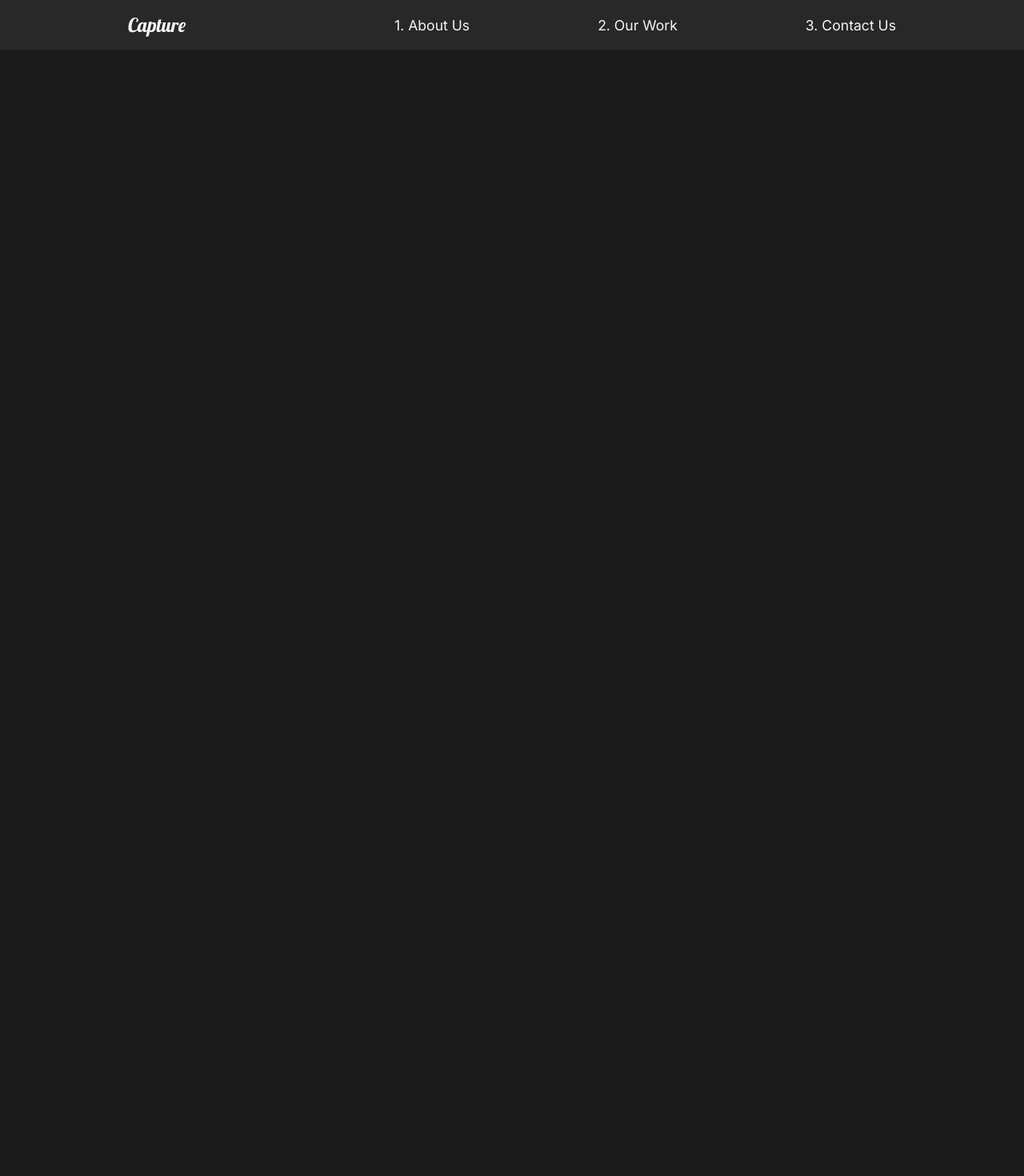
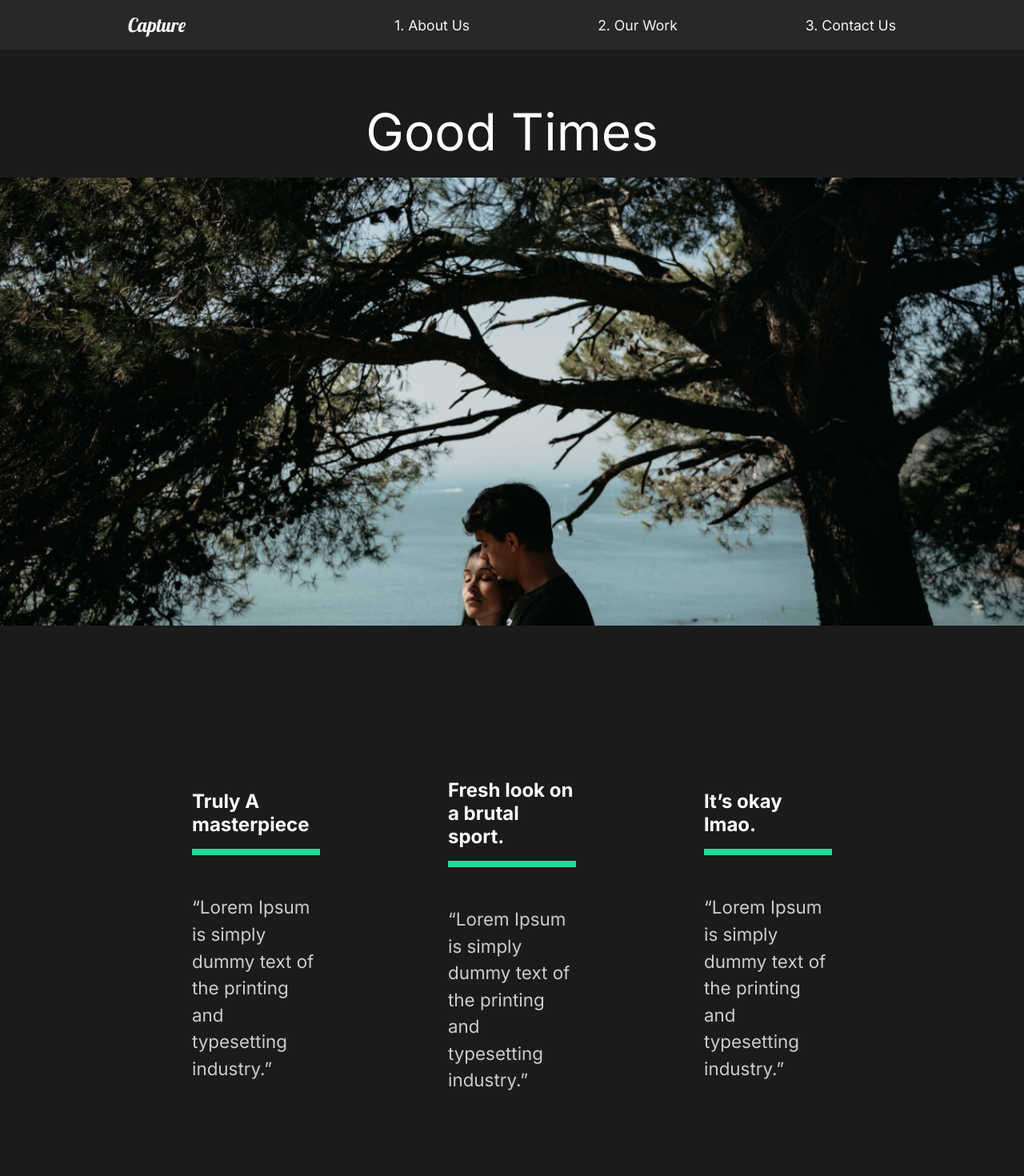
Before and after one commit to Sahibjot01/Capture, a React (Create React App) app: page /work/good-times in a window 1280 px wide. Shown: the top 1470 px of the page at 80% size. Before the commit the page ends 800 px from the top, so only its background shows below. Built offline with nearby package versions, Linux system fonts and the light colour scheme.

Commit message:
11. Added MovieState(data file),worked on WorkDetail component

```diff
--- a/src/App.js
+++ b/src/App.js
@@ -9,6 +9,7 @@
 
 //router
 import { Route, Routes } from "react-router-dom";
+import WorkDetail from "./pages/WorkDetail";
 function App() {
   return (
     <div className="App">
@@ -17,6 +18,7 @@
       <Routes>
         <Route path="/" element={<AboutUs />} />
         <Route path="/work" element={<OurWork />} />
+        <Route path="/work/:id" element={<WorkDetail />} />
         <Route path="/contact" element={<ContactUs />} />
       </Routes>
     </div>
--- /dev/null
+++ b/src/movieState.js
@@ -0,0 +1,81 @@
+//Import Images
+import athlete from "./img/athlete-small.png";
+import goodtimes from "./img/goodtimes-small.png";
+import theracer from "./img/theracer-small.png";
+import athlete2 from "./img/athlete2.png";
+import goodtimes2 from "./img/good-times2.jpg";
+import theracer2 from "./img/the-racer2.jpg";
+
+export const MovieState = () => {
+  return [
+    {
+      title: "The Athlete",
+      mainImg: athlete,
+      secondaryImg: athlete2,
+      url: "/work/the-athlete",
+      awards: [
+        {
+          title: "Truly A masterpiece",
+          description:
+            "“Lorem Ipsum is simply dummy text of the printing and typesetting industry.”",
+        },
+        {
+          title: "Fresh look on a brutal sport.",
+          description:
+            "“Lorem Ipsum is simply dummy text of the printing and typesetting industry.”",
+        },
+        {
+          title: "It’s okay lmao.",
+          description:
+            "“Lorem Ipsum is simply dummy text of the printing and typesetting industry.”",
+        },
+      ],
+    },
+    {
+      title: "Good Times",
+      mainImg: goodtimes,
+      url: "/work/good-times",
+      secondaryImg: goodtimes2,
+      awards: [
+        {
+          title: "Truly A masterpiece",
+          description:
+            "“Lorem Ipsum is simply dummy text of the printing and typesetting industry.”",
+        },
+        {
+          title: "Fresh look on a brutal sport.",
+          description:
+            "“Lorem Ipsum is simply dummy text of the printing and typesetting industry.”",
+        },
+        {
+          title: "It’s okay lmao.",
+          description:
+            "“Lorem Ipsum is simply dummy text of the printing and typesetting industry.”",
+        },
+      ],
+    },
+    {
+      title: "The Racer",
+      mainImg: theracer,
+      url: "/work/the-racer",
+      secondaryImg: theracer2,
+      awards: [
+        {
+          title: "Truly A masterpiece",
+          description:
+            "“Lorem Ipsum is simply dummy text of the printing and typesetting industry.”",
+        },
+        {
+          title: "Fresh look on a brutal sport.",
+          description:
+            "“Lorem Ipsum is simply dummy text of the printing and typesetting industry.”",
+        },
+        {
+          title: "It’s okay lmao.",
+          description:
+            "“Lorem Ipsum is simply dummy text of the printing and typesetting industry.”",
+        },
+      ],
+    },
+  ];
+};
--- a/src/pages/OurWork.js
+++ b/src/pages/OurWork.js
@@ -12,21 +12,21 @@
       <StyledMovieDiv>
         <h2>The Athlete</h2>
         <div className="line"></div>
-        <Link>
+        <Link to="/work/the-athlete">
           <img src={athlete} alt="athlete" />
         </Link>
       </StyledMovieDiv>
       <StyledMovieDiv>
         <h2>Racer</h2>
         <div className="line"></div>
-        <Link>
+        <Link to="/work/the-racer">
           <img src={theracer} alt="racer" />
         </Link>
       </StyledMovieDiv>
       <StyledMovieDiv>
         <h2>Good times</h2>
         <div className="line"></div>
-        <Link>
+        <Link to="/work/good-times">
           <img src={goodtimes} alt="goodtimes" />
         </Link>
       </StyledMovieDiv>
--- /dev/null
+++ b/src/pages/WorkDetail.js
@@ -0,0 +1,102 @@
+import React, { useState, useEffect } from "react";
+import styled from "styled-components";
+import { useLocation } from "react-router-dom";
+//data
+import { MovieState } from "../movieState";
+
+const WorkDetail = () => {
+  const location = useLocation();
+  const url = location.pathname;
+  const [movies, setMovies] = useState(MovieState);
+  const [movie, setMovie] = useState(null);
+
+  useEffect(() => {
+    const movieIdx = movies.findIndex((StateMovie) => StateMovie.url === url);
+    setMovie(movies[movieIdx]);
+  }, [movies, url]);
+  return (
+    <>
+      {movie && (
+        <StyledDetailDiv>
+          <StyledHeadlineDiv>
+            <h2>{movie.title}</h2>
+            <img src={movie.mainImg} alt="movie" />
+          </StyledHeadlineDiv>
+          <StyledAwardsDiv>
+            {movie.awards.map((award) => (
+              <Award
+                title={award.title}
+                description={award.description}
+                key={award.title}
+              />
+            ))}
+          </StyledAwardsDiv>
+          <StyledImageDiv>
+            <img src={movie.secondaryImg} alt="movie" />
+          </StyledImageDiv>
+        </StyledDetailDiv>
+      )}
+    </>
+  );
+};
+//styling
+const StyledDetailDiv = styled.div`
+  color: white;
+`;
+const StyledHeadlineDiv = styled.div`
+  min-height: 90vh;
+  padding-top: 20vh;
+  position: relative;
+  h2 {
+    position: absolute;
+    top: 10%;
+    left: 50%;
+    transform: translate(-50%, -10%);
+  }
+  img {
+    width: 100%;
+    height: 70vh;
+    object-fit: cover;
+  }
+`;
+const StyledAwardsDiv = styled.div`
+  min-height: 80vh;
+  display: flex;
+  margin: 5rem 10rem;
+  align-items: center;
+  justify-content: space-around;
+`;
+const StyledAwardDiv = styled.div`
+  padding: 5rem;
+  h3 {
+    font-size: 1.5rem;
+  }
+  .line {
+    width: 100%;
+    background: #23d997;
+    height: 0.5rem;
+    margin: 1rem 0rem;
+  }
+  p {
+    padding: 2rem 0rem;
+  }
+`;
+const StyledImageDiv = styled.div`
+  min-height: 50vh;
+  img {
+    width: 100%;
+    height: 100vh;
+    object-fit: cover;
+  }
+`;
+//Award Component
+const Award = ({ title, description }) => {
+  return (
+    <StyledAwardDiv>
+      <h3>{title}</h3>
+      <div className="line"></div>
+      <p>{description}</p>
+    </StyledAwardDiv>
+  );
+};
+export default WorkDetail;
```
Also changed, not shown: src/img/good-times2.jpg (added), src/img/the-racer2.jpg (added).
